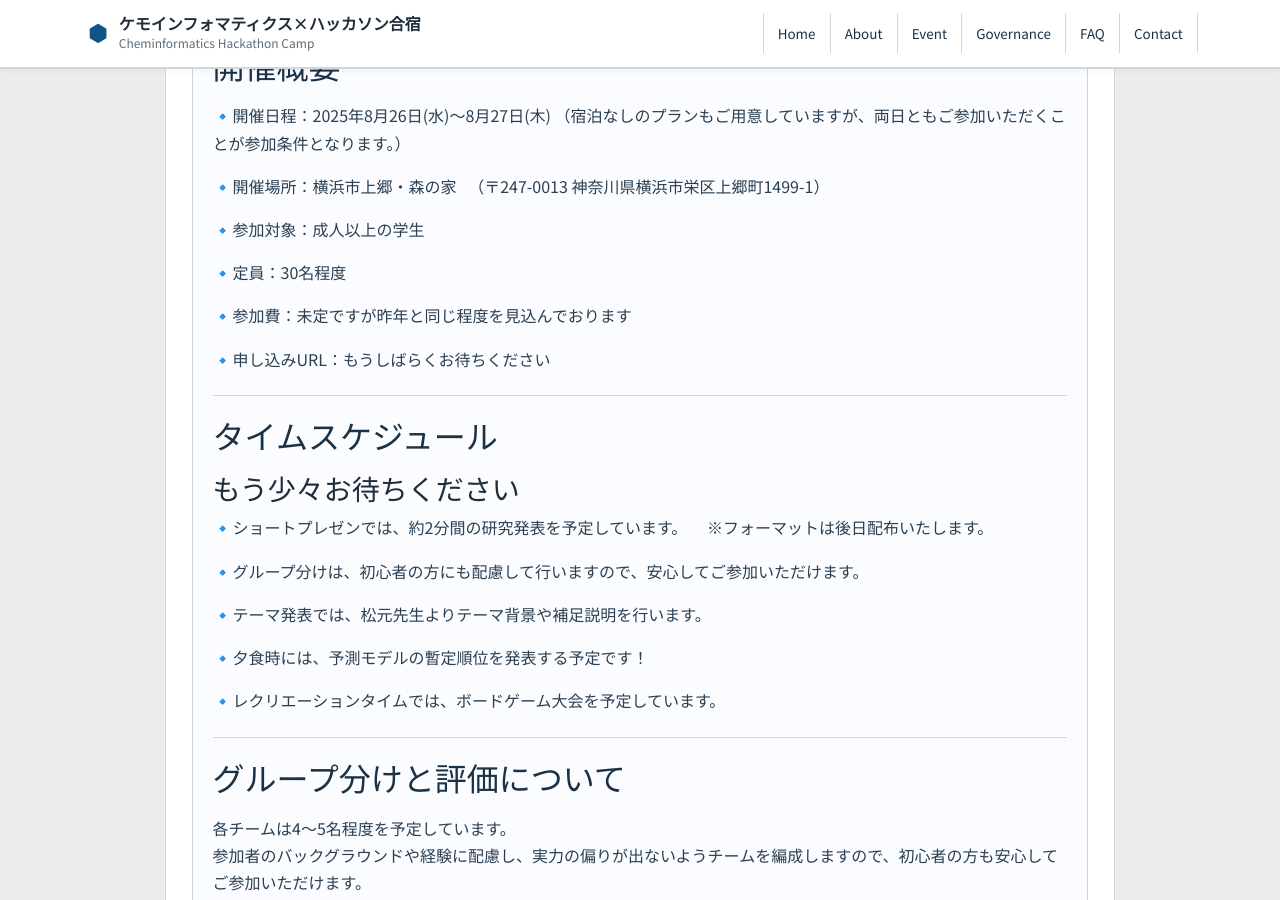
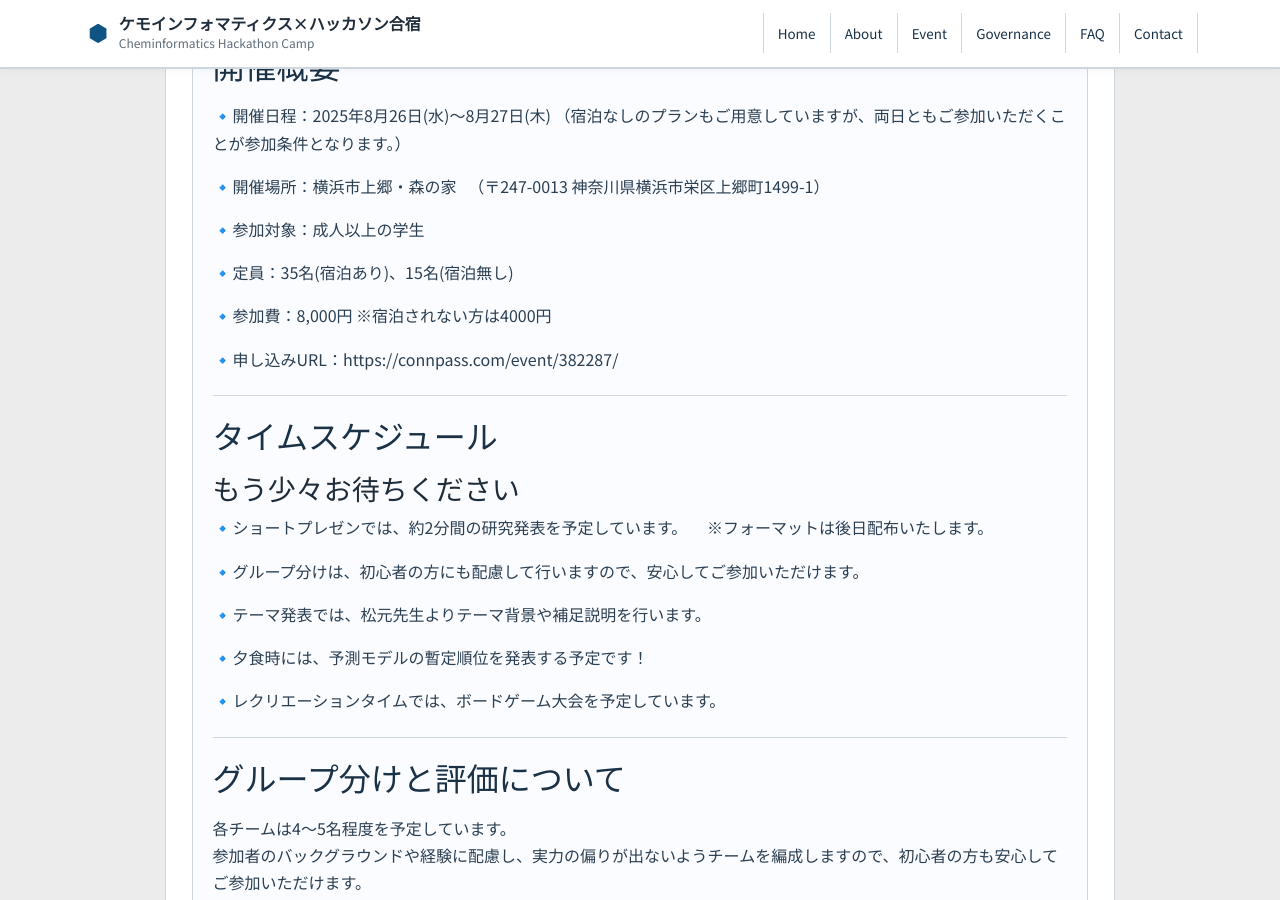
Before and after one commit to Cheminformatics-hackathon/homepage, a Jekyll site: the page built from event_information/event-2.md, in a window 1280 px wide and 900 px high, scrolled down 954 px. Built offline with Jekyll 4.4.1, drawn with Linux system fonts in a browser that asks for light colours; a style sheet for code colours, icons or effects is not loaded.

Commit message:
connpas追加

```diff
--- a/event_information/event-2.md
+++ b/event_information/event-2.md
@@ -40,11 +40,11 @@ body_class: event-page
 
 🔹参加対象：成人以上の学生
 
-🔹定員：30名程度
+🔹定員：35名(宿泊あり)、15名(宿泊無し)
 
-🔹参加費：未定ですが昨年と同じ程度を見込んでおります
+🔹参加費：8,000円 ※宿泊されない方は4000円
 
-🔹申し込みURL：もうしばらくお待ちください
+🔹申し込みURL：https://connpass.com/event/382287/
 
 ---
 ## タイムスケジュール
```
